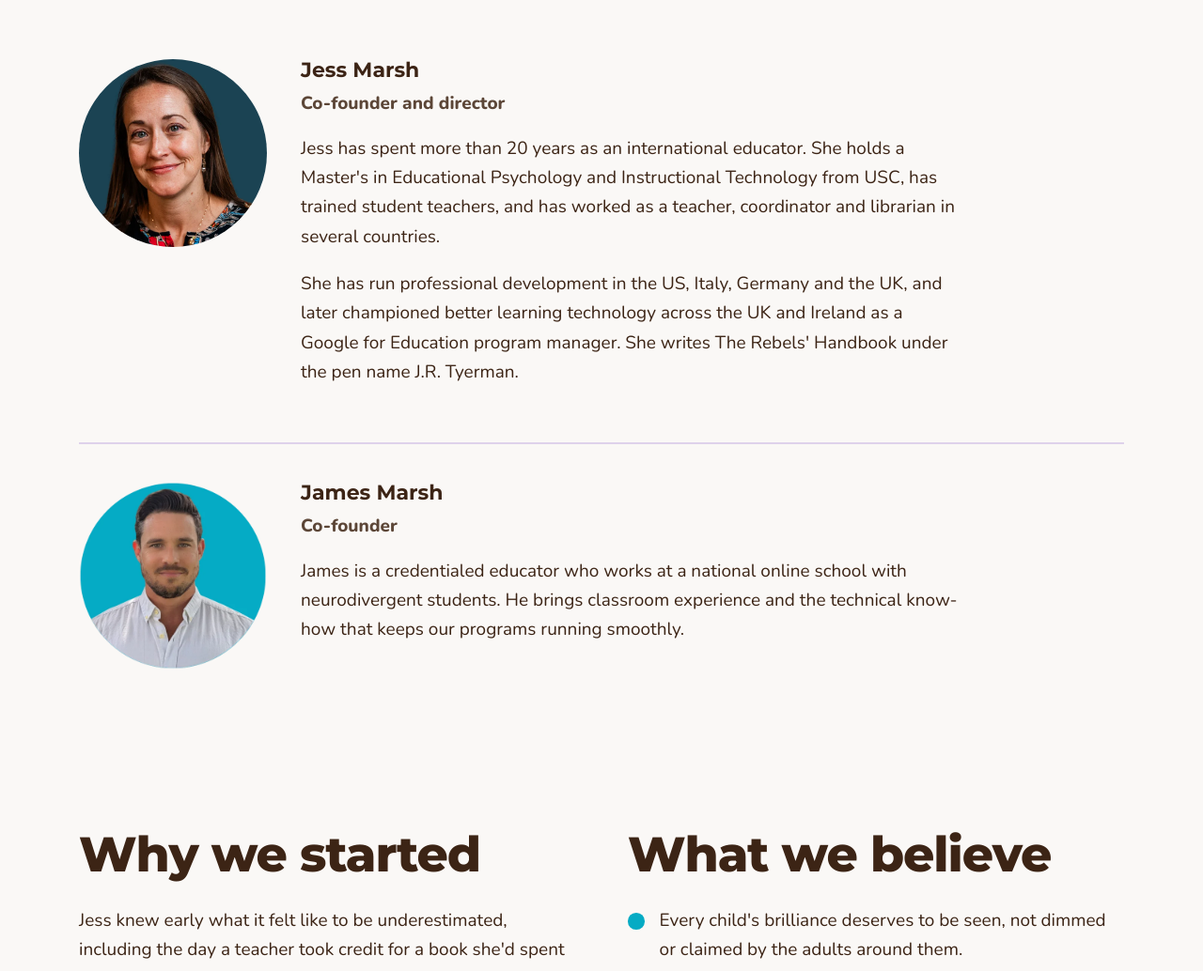
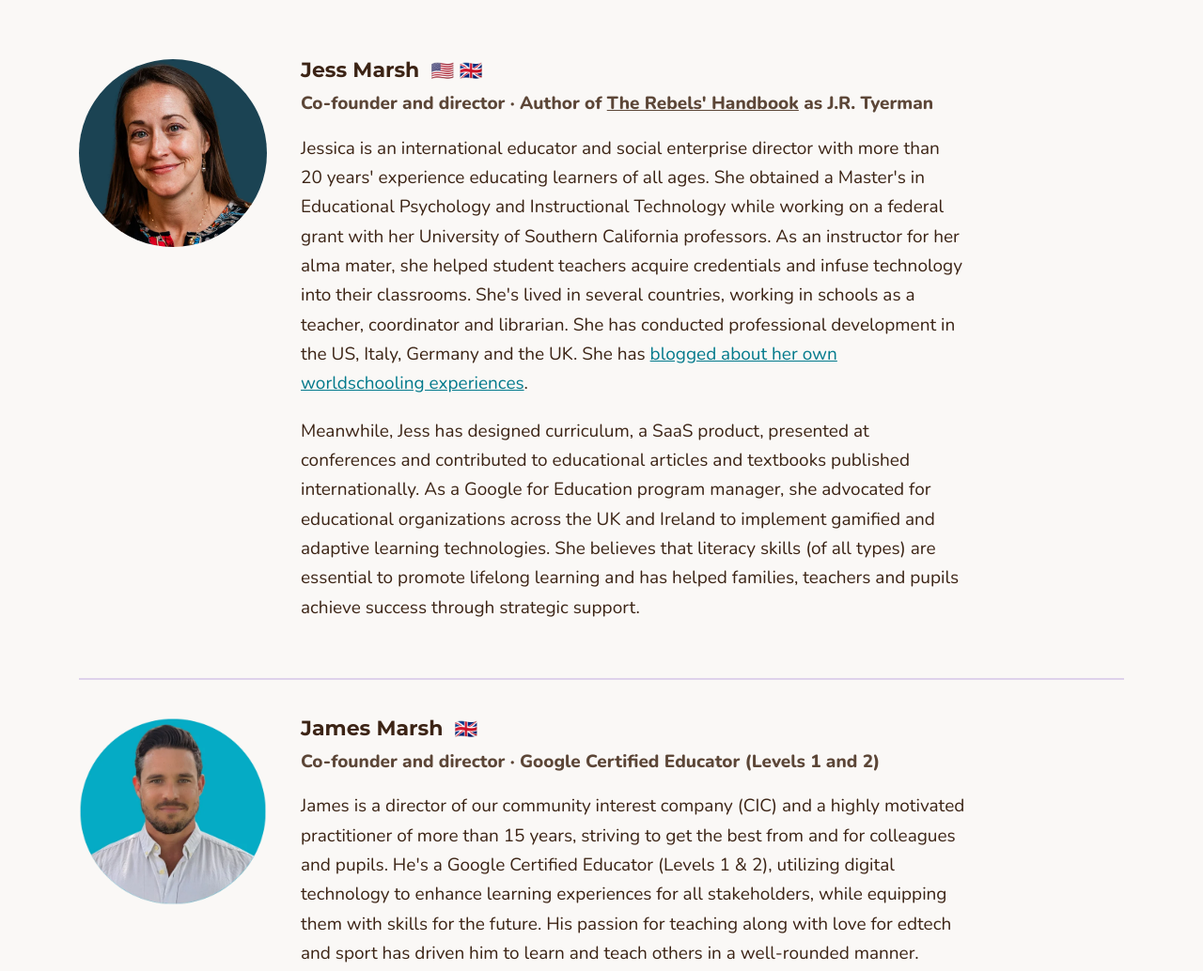
Before and after one commit to jessit3/intl.education, a plain HTML site: page about.html in a window 1280 px wide. Shown: the part 1665-2699 px from the top of the page at 94% size. Drawn offline with nearby package versions, Linux system fonts and the light colour scheme.

Commit message:
Use full founder bios with flags; add link-in-bio to footers
Co-Authored-By: Claude Opus 5.5 <noreply@anthropic.com>
Claude-Session: https://claude.ai/code/session_01YSHMTg5XcMBNbq6Ssg7qbY

```diff
--- a/about.html
+++ b/about.html
@@ -83,18 +83,19 @@
     <div class="person reveal">
       <img src="img/jess-marsh.webp" alt="Jess Marsh" width="640" height="640" loading="lazy">
       <div>
-        <h3>Jess Marsh</h3>
-        <p class="role">Co-founder and director</p>
-        <p>Jess has spent more than 20 years as an international educator. She holds a Master's in Educational Psychology and Instructional Technology from USC, has trained student teachers, and has worked as a teacher, coordinator and librarian in several countries.</p>
-        <p>She has run professional development in the US, Italy, Germany and the UK, and later championed better learning technology across the UK and Ireland as a Google for Education program manager. She writes The Rebels' Handbook under the pen name J.R. Tyerman.</p>
+        <h3>Jess Marsh <span class="flags"><span role="img" aria-label="American">🇺🇸</span> <span role="img" aria-label="British">🇬🇧</span></span></h3>
+        <p class="role">Co-founder and director · Author of <a href="https://rebelshandbook.com/">The Rebels' Handbook</a> as J.R. Tyerman</p>
+        <p>Jessica is an international educator and social enterprise director with more than 20 years' experience educating learners of all ages. She obtained a Master's in Educational Psychology and Instructional Technology while working on a federal grant with her University of Southern California professors. As an instructor for her alma mater, she helped student teachers acquire credentials and infuse technology into their classrooms. She's lived in several countries, working in schools as a teacher, coordinator and librarian. She has conducted professional development in the US, Italy, Germany and the UK. She has <a href="https://jeskarose.wordpress.com/">blogged about her own worldschooling experiences</a>.</p>
+        <p>Meanwhile, Jess has designed curriculum, a SaaS product, presented at conferences and contributed to educational articles and textbooks published internationally. As a Google for Education program manager, she advocated for educational organizations across the UK and Ireland to implement gamified and adaptive learning technologies. She believes that literacy skills (of all types) are essential to promote lifelong learning and has helped families, teachers and pupils achieve success through strategic support.</p>
       </div>
     </div>
     <div class="person reveal">
       <img src="img/james-marsh.webp" alt="James Marsh" width="500" height="500" loading="lazy">
       <div>
-        <h3>James Marsh</h3>
-        <p class="role">Co-founder</p>
-        <p>James is a credentialed educator who works at a national online school with neurodivergent students. He brings classroom experience and the technical know-how that keeps our programs running smoothly.</p>
+        <h3>James Marsh <span class="flags"><span role="img" aria-label="British">🇬🇧</span></span></h3>
+        <p class="role">Co-founder and director · Google Certified Educator (Levels 1 and 2)</p>
+        <p>James is a director of our community interest company (CIC) and a highly motivated practitioner of more than 15 years, striving to get the best from and for colleagues and pupils. He's a Google Certified Educator (Levels 1 &amp; 2), utilizing digital technology to enhance learning experiences for all stakeholders, while equipping them with skills for the future. His passion for teaching along with love for edtech and sport has driven him to learn and teach others in a well-rounded manner.</p>
+        <p>He aims to inspire learners with high expectations yet nurture them to pursue their own discoveries. He embraces tools that help make learning accessible to all. With an ever-changing world within education, he has learned how to quickly adapt, demonstrating flexibility and leading by example. He has taught in the United Kingdom state (public) and independent (private) sectors as well as internationally.</p>
       </div>
     </div>
   </div>
@@ -146,7 +147,7 @@
 
 <footer>
   <div class="wrap">
-    <span>INTL Education CIC · Company No. 14915357 · <a href="mailto:hello@intl.education">hello@intl.education</a></span>
+    <span>INTL Education CIC · Company No. 14915357 · <a href="mailto:hello@intl.education">hello@intl.education</a> · <a href="https://go.intl.education/bio">All our links</a></span>
     <span><a href="https://go.intl.education/1to1support">1:1 learning support</a> · <a href="https://bit.ly/INTLcal">Book a call</a> · <a href="privacy">Privacy</a> · <a href="accessibility">Accessibility</a> · <button type="button" class="cookie-link" data-cookie-settings>Cookie settings</button></span>
   </div>
 </footer>
--- a/styles.css
+++ b/styles.css
@@ -175,3 +175,5 @@ footer a,footer .cookie-link{color:var(--ink)}
 .stats.four{grid-template-columns:repeat(4,1fr)}
 @media (max-width:860px){.stats.four{grid-template-columns:repeat(2,1fr)}}
 .nav a[aria-current="page"]{text-decoration:underline;text-underline-offset:5px;text-decoration-thickness:2px}
+.flags{font-size:.9em;margin-left:.3em;white-space:nowrap}
+.role a{color:inherit}
```
Also changed, not shown: accessibility.html (+1 -1 lines), index.html (+3 -3 lines), privacy.html (+1 -1 lines), respectful-rebels.html (+1 -1 lines).
